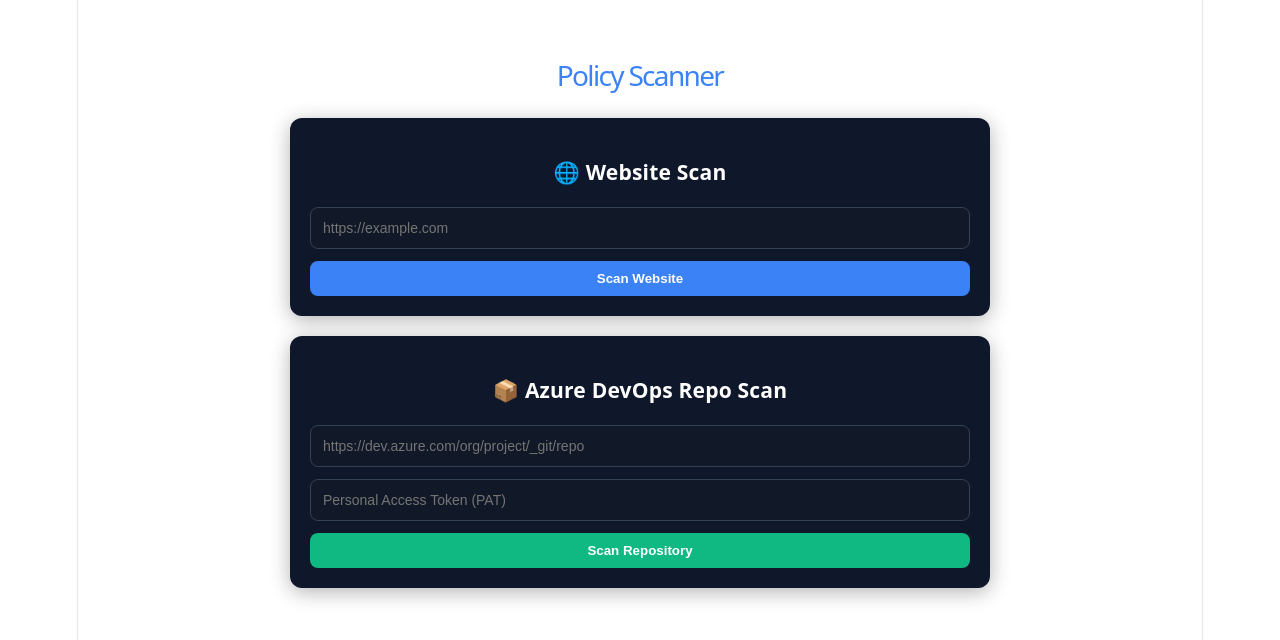
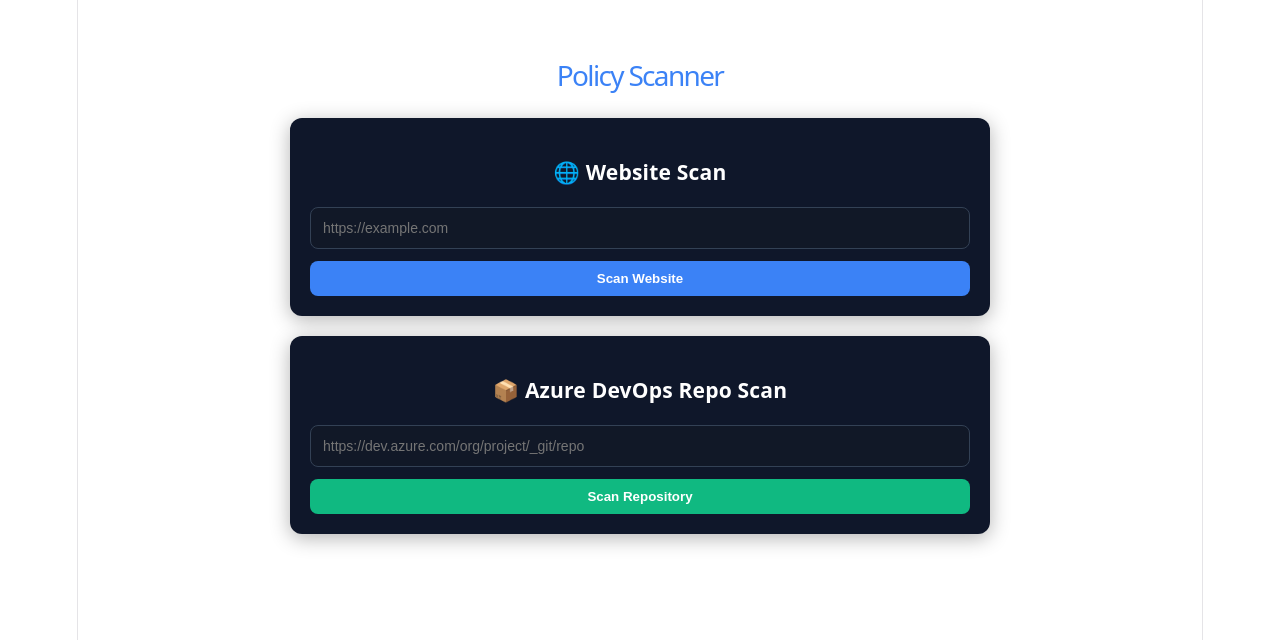
Before and after one commit to forprem/policy-scan-dashboard, a React app in the folder frontend/: page / in a window 1280 px wide. Shown: the top 640 px of the page. Built offline with nearby package versions, Linux system fonts and the light colour scheme; no server answers; the HTML template or start-up script is replaced by a standard one.

Commit message:
Update ScanForm.jsx
for git repo

```diff
--- a/frontend/src/components/ScanForm.jsx
+++ b/frontend/src/components/ScanForm.jsx
@@ -4,6 +4,7 @@
   const [url, setUrl] = useState("");
   const [repo, setRepo] = useState("");
   const [pat, setPat] = useState("");
+  const isAzureRepo = repo.includes("dev.azure.com");
 
   return (
     <div style={styles.container}>
@@ -42,13 +43,14 @@
           style={styles.input}
         />
 
-        <input
-          type="password"
-          value={pat}
-          onChange={(e) => setPat(e.target.value)}
-          placeholder="Personal Access Token (PAT)"
-          style={styles.input}
-        />
+        {isAzureRepo && (
+          <input
+            type="password"
+            value={pat}
+            onChange={(e) => setPat(e.target.value)}
+            placeholder="Azure DevOps PAT"
+          />
+        )}
 
         <button
           style={styles.secondaryButton}
```
